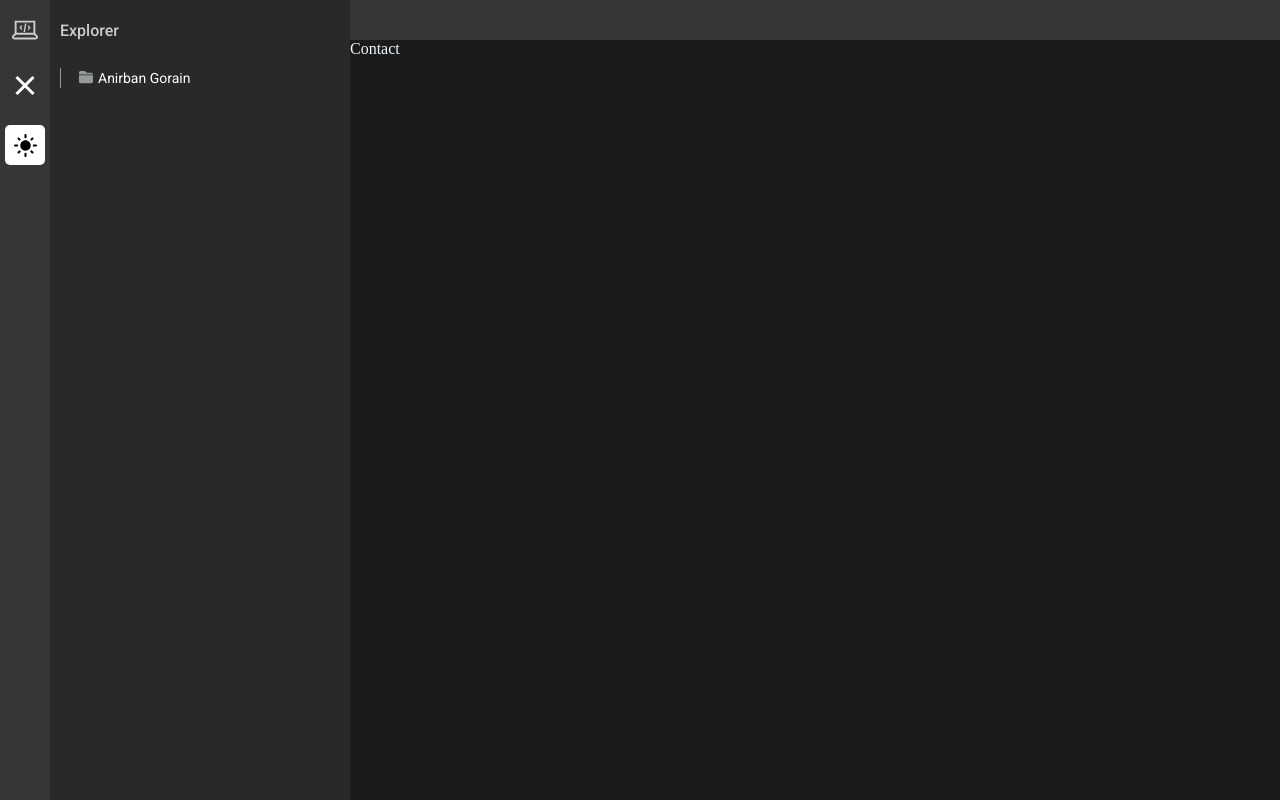
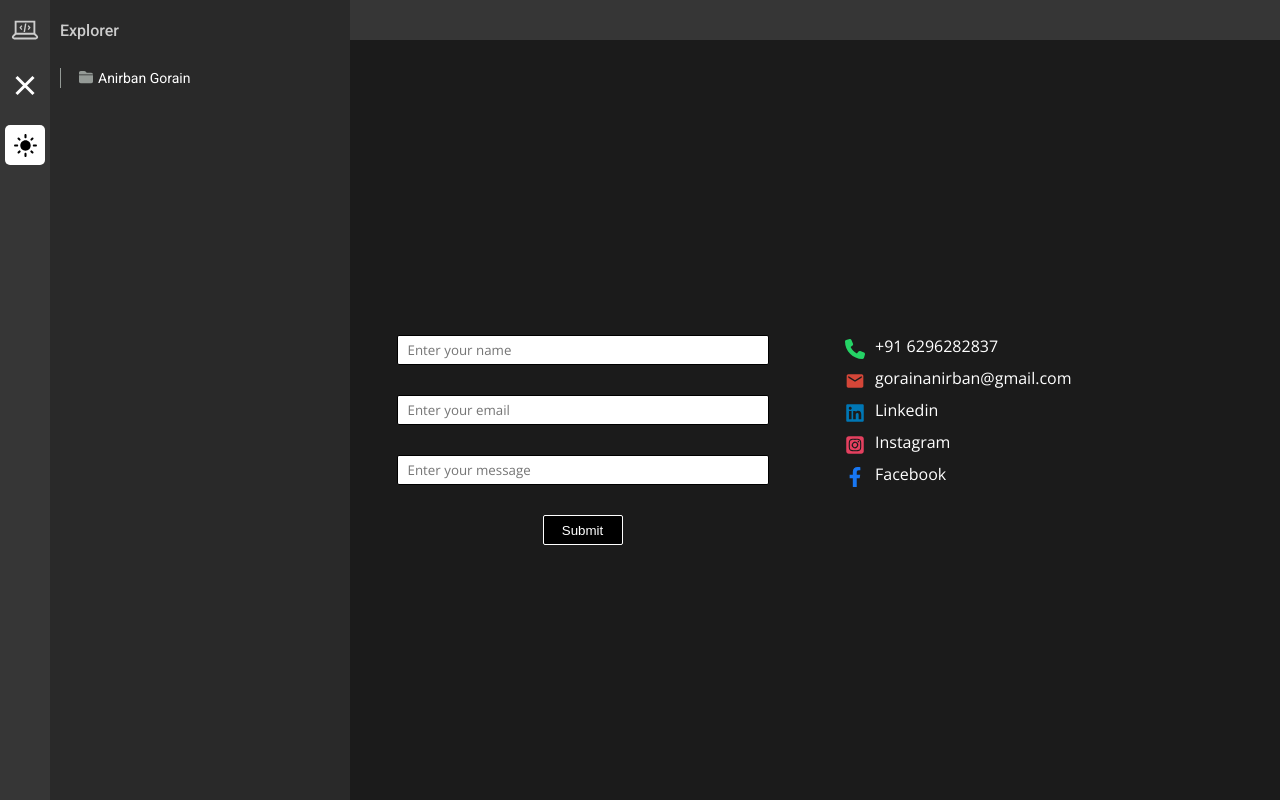
Before and after one commit to Anirban-Gorain/Portfolio, a React (Vite) app: page /anirban-gorain/contact/contact.anirban in a window 1280 px wide. Built offline with nearby package versions, Linux system fonts and the light colour scheme.

Commit message:
contact form is done

```diff
--- a/package.json
+++ b/package.json
@@ -10,6 +10,7 @@
     "preview": "vite preview"
   },
   "dependencies": {
+    "@emailjs/browser": "^4.4.1",
     "react": "^19.0.0",
     "react-dom": "^19.0.0",
     "react-router-dom": "^7.3.0"
--- a/src/Routes/Routes.jsx
+++ b/src/Routes/Routes.jsx
@@ -6,6 +6,7 @@ import Resume from "../pages/Resume/Resume";
 import Education from "../pages/Education/Education";
 import GlamourGalaxy from "../pages/GlamourGalaxy/GlamourGalaxy";
 import Filmify from "../pages/Filmify/Filmify";
+import Contact from "../pages/Contact/Contact";
 
 export default function AppRoutes() {
   return (
@@ -39,10 +40,7 @@ export default function AppRoutes() {
           element={<Filmify />}
         ></Route>
         <Route path="skills/skills.anirban" element={<Skills />}></Route>
-        <Route
-          path="contact/contact.anirban"
-          element={<div>Contact</div>}
-        ></Route>
+        <Route path="contact/contact.anirban" element={<Contact />}></Route>
         <Route
           path="testimonials/testimonials.anirban"
           element={<div>Testimonials</div>}
--- /dev/null
+++ b/src/components/InputText/InputText.jsx
@@ -0,0 +1,25 @@
+import "./input-text.css";
+import { useState } from "react";
+
+export default function InputText({
+  placeholder,
+  name,
+  value,
+  onChange,
+  error,
+}) {
+  const [data, setData] = useState("");
+
+  return (
+    <div className="input-text-section">
+      <input
+        type="text"
+        placeholder={placeholder}
+        onChange={onChange}
+        name={name}
+        value={value}
+      />
+      {error && <span className="error">{error}</span>}
+    </div>
+  );
+}
--- /dev/null
+++ b/src/components/InputText/input-text.css
@@ -0,0 +1,24 @@
+.input-text-section {
+  display: flex;
+  flex-direction: column;
+  width: 100%;
+}
+
+.input-text-section input {
+  height: 30px;
+  outline: none;
+  padding-left: 10px;
+  font-family: "Open Sans";
+  border-radius: 2px;
+  border: 1.5px solid black;
+}
+
+.input-text-section .error {
+  font-family: "Open Sans";
+  font-style: italic;
+  color: red;
+  font-size: 13px;
+  display: inline-block;
+  margin-left: 2px;
+  margin-top: 5px;
+}
--- a/src/index.css
+++ b/src/index.css
@@ -24,6 +24,10 @@
   --image-frame-bgc: #0077ff;
   --project-heading-color: black;
   --slider-button-color: rgb(0, 0, 0);
+  --submit-button-background: rgb(255, 255, 255);
+  --submit-button-background-hover: rgb(158, 158, 158);
+  --submit-button-color: rgb(0, 0, 0);
+  --form-section-text-color: #000000;
 }
 
 [data-theme="dark"] {
@@ -46,6 +50,10 @@
   --project-heading-color: rgb(255, 255, 255);
   --slider-button-color: rgb(255, 255, 255);
   --name-text-color: #0077ff;
+  --submit-button-background: rgb(0, 0, 0);
+  --submit-button-background-hover: rgb(60, 60, 60);
+  --submit-button-color: rgb(255, 255, 255);
+  --form-section-text-color: #fff;
 }
 
 .roboto-section-heading {
--- /dev/null
+++ b/src/pages/Contact/Contact.jsx
@@ -0,0 +1,194 @@
+import "./contact.css";
+import { FaLinkedin, FaFacebookF } from "react-icons/fa";
+import { FaSquareInstagram, FaPhone } from "react-icons/fa6";
+import { MdEmail } from "react-icons/md";
+import InputText from "../../components/InputText/InputText";
+import { useReducer, useRef, useState } from "react";
+import emailjs from "@emailjs/browser";
+
+const formReducer = (formData, action) => {
+  if (action.type === "SET_VALUE")
+    return { ...formData, [action.name]: action.value };
+
+  if (action.type === "SET_ERROR")
+    return { ...formData, errors: { [action.field]: action.error } };
+
+  if (action.type === "RESET_ERROR") return { ...formData, errors: {} };
+};
+
+const serviceId = import.meta.env.VITE_SERVICE_ID;
+const templateId = import.meta.env.VITE_TEMPLATE_ID;
+const publicKey = import.meta.env.VITE_PUBLIC_KEY;
+
+export default function Contact() {
+  const [formData, setFormData] = useReducer(formReducer, {
+    name: "",
+    message: "",
+    email: "",
+    errors: {},
+  });
+
+  const [submitButtonText, setSubmitButtonText] = useState("Submit");
+
+  const formRef = useRef();
+
+  console.log("Service ID:", import.meta.env.VITE_SERVICE_ID);
+  console.log("Template ID:", import.meta.env.VITE_TEMPLATE_ID);
+  console.log("Public Key:", import.meta.env.VITE_PUBLIC_KEY);
+
+  function handleChange(e) {
+    setFormData({
+      type: "SET_VALUE",
+      name: e.target.name,
+      value: e.target.value,
+    });
+  }
+
+  async function handleSubmit(e) {
+    e.preventDefault();
+    const status = validate();
+
+    if (!status) return;
+
+    setSubmitButtonText("Submitting...");
+
+    try {
+      const res = await sendEmail();
+      setSubmitButtonText("Submitted");
+      console.log("Message has been send successfully: ", res);
+    } catch (error) {
+      setSubmitButtonText("Submit");
+      console.log("Error while sending email", error);
+    }
+  }
+
+  function validate() {
+    // Reset the errors
+
+    setFormData({
+      type: "RESET_ERROR",
+    });
+
+    if (formData.name.trim() === "") {
+      setFormData({
+        type: "SET_ERROR",
+        field: "name",
+        error: "Name is required",
+      });
+      return false;
+    }
+
+    if (!/\S+@\S+\.\S+/.test(formData.email)) {
+      setFormData({
+        type: "SET_ERROR",
+        field: "email",
+        error: "Invalid email",
+      });
+      return false;
+    }
+
+    if (formData.message.split(" ").length < 10) {
+      setFormData({
+        type: "SET_ERROR",
+        field: "message",
+        error: "Message must be 10 words long",
+      });
+      return false;
+    }
+
+    return true;
+  }
+
+  async function sendEmail() {
+    return emailjs.sendForm(serviceId, templateId, formRef.current, {
+      publicKey: publicKey,
+    });
+  }
+
+  return (
+    <div className="form-container">
+      <div className="left">
+        <form onSubmit={handleSubmit} ref={formRef}>
+          <InputText
+            placeholder={"Enter your name"}
+            name="name"
+            onChange={handleChange}
+            value={formData.name}
+            error={formData.errors.name}
+          />
+          <InputText
+            placeholder={"Enter your email"}
+            name="email"
+            onChange={handleChange}
+            value={formData.email}
+            error={formData.errors.email}
+          />
+          <InputText
+            placeholder={"Enter your message"}
+            name="message"
+            onChange={handleChange}
+            value={formData.message}
+            error={formData.errors.message}
+          />
+
+          {submitButtonText != "Submitted" && (
+            <button type="submit" className="submit-btn">
+              {submitButtonText}
+            </button>
+          )}
+          {submitButtonText === "Submitted" && <span>Submitted</span>}
+        </form>
+      </div>
+      <div className="right">
+        <div className="social-handles">
+          <ul>
+            <li>
+              <div className="contact-card">
+                <div className="icon phone">
+                  <FaPhone />
+                </div>
+                <a className="phone-no" href="tel:6296181837">
+                  +91 6296282837
+                </a>
+              </div>
+            </li>
+            <li>
+              <div className="contact-card">
+                <div className="icon email">
+                  <MdEmail />
+                </div>
+                <a className="email-add" href="mailto:gorainanirban@gmail.com">
+                  gorainanirban@gmail.com
+                </a>
+              </div>
+            </li>
+            <li>
+              <div className="contact-card">
+                <div className="icon linkedin">
+                  <FaLinkedin />
+                </div>
+                <a href="">Linkedin</a>
+              </div>
+            </li>
+            <li>
+              <div className="contact-card">
+                <div className="icon instagram">
+                  <FaSquareInstagram />
+                </div>
+                <a href="">Instagram</a>
+              </div>
+            </li>
+            <li>
+              <div className="contact-card">
+                <div className="icon facebook">
+                  <FaFacebookF />
+                </div>
+                <a href="">Facebook</a>
+              </div>
+            </li>
+          </ul>
+        </div>
+      </div>
+    </div>
+  );
+}
--- /dev/null
+++ b/src/pages/Contact/contact.css
@@ -0,0 +1,88 @@
+.form-container {
+  width: 100%;
+  height: 100%;
+  display: flex;
+  align-items: stretch;
+  font-family: "Open Sans";
+}
+
+.form-container .left {
+  width: 50%;
+  padding: 0 5%;
+}
+
+.form-container .left form {
+  display: flex;
+  justify-content: center;
+  align-items: center;
+  flex-direction: column;
+  row-gap: 30px;
+  height: 100%;
+}
+
+.submit-btn {
+  width: 80px;
+  height: 30px;
+  outline: none;
+  border: none;
+  border-radius: 2px;
+  cursor: pointer;
+  border: 1.5px solid var(--submit-button-color);
+  background-color: var(--submit-button-background);
+  color: var(--submit-button-color);
+  transition: all 0.3s;
+}
+
+.submit-btn:hover {
+  background-color: var(--submit-button-background-hover);
+}
+
+.form-container .right {
+  width: 50%;
+  height: 100%;
+  display: flex;
+  align-items: center;
+}
+
+.form-container .right .social-handles ul {
+  list-style: none;
+  list-style: none;
+  margin-left: 30px;
+  margin-bottom: 50px;
+}
+
+.form-container .right .contact-card {
+  display: flex;
+  align-items: center;
+}
+
+.form-container .right .contact-card .icon {
+  font-size: 20px;
+}
+
+.form-container .right .contact-card a {
+  text-decoration: none;
+  margin-left: 10px;
+  margin-bottom: 10px;
+  color: var(--form-section-text-color);
+}
+
+.form-container .right .linkedin {
+  color: #0077b5;
+}
+
+.form-container .right .instagram {
+  color: #e4405f;
+}
+
+.form-container .right .facebook {
+  color: #1877f2;
+}
+
+.form-container .right .phone {
+  color: #25d366;
+}
+
+.form-container .right .email {
+  color: #d44638;
+}
```
Also changed, not shown: 2 other files (tests, documents, lock files or other folders).
